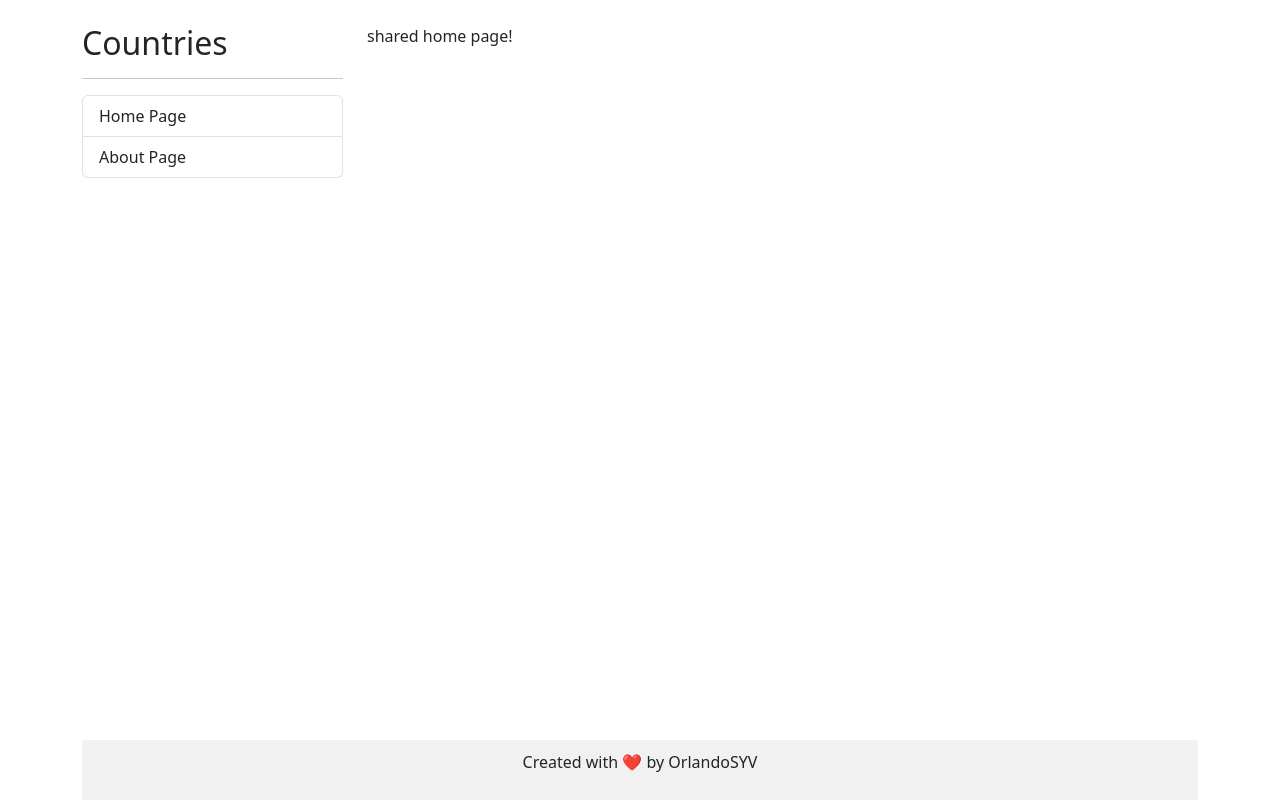
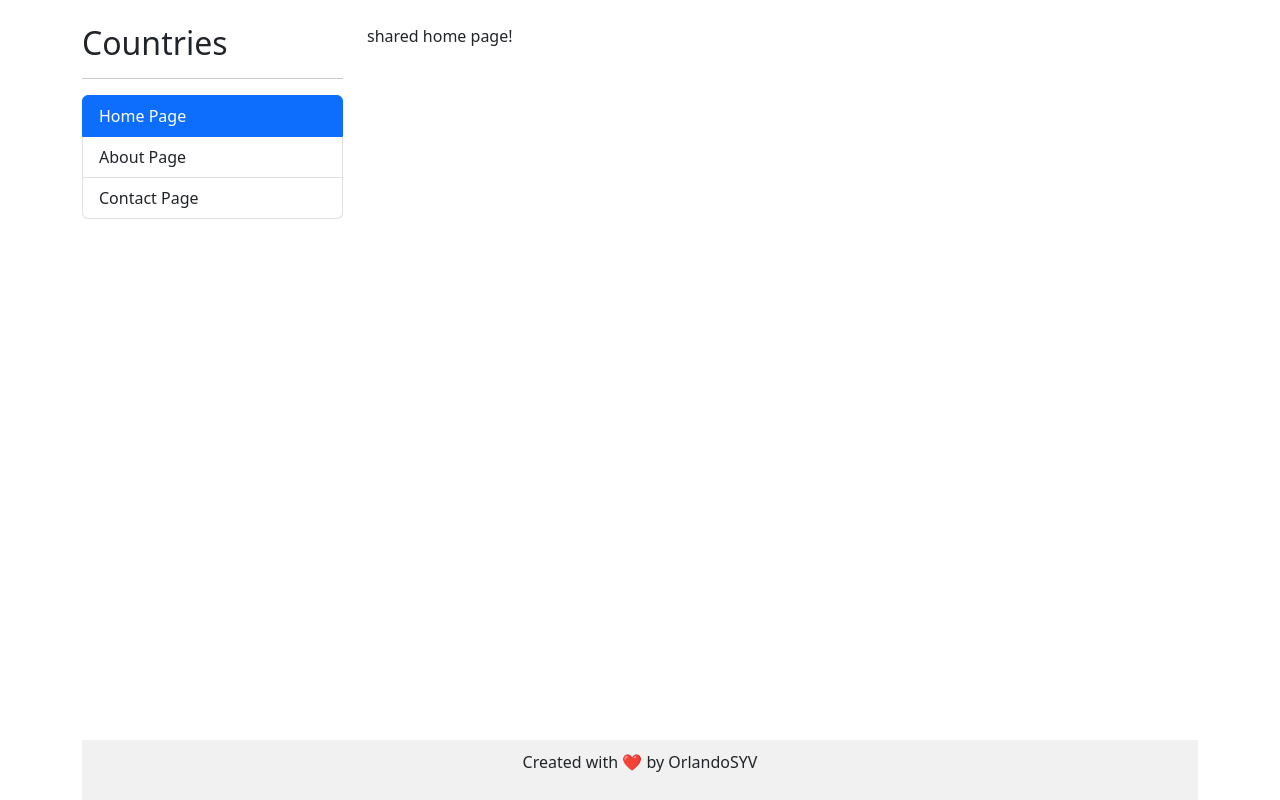
Before and after one commit to orlandosyv/04-country-Spa, an Angular app: page / in a window 1280 px wide. Before the commit this address led to /home. Built offline with nearby package versions, Linux system fonts and the light colour scheme.

Commit message:
oy - contact page component

```diff
--- a/src/app/shared/components/sidebar/sidebar.component.html
+++ b/src/app/shared/components/sidebar/sidebar.component.html
@@ -2,12 +2,18 @@
 <h2>Countries</h2>
 <hr>
 <ul class="list-group">
-  <li routerLink="home"
-  class="list-group-item">
+  <li routerLink=""
+    routerLinkActive="active"
+    [routerLinkActiveOptions]="{ exact: true }"
+    class="list-group-item">
     Home Page
   </li>
   <li routerLink="about"
-  class="list-group-item">
+    routerLinkActive="active"
+    class="list-group-item">
     About Page
   </li>
+  <li routerLink="contact" routerLinkActive="active" class="list-group-item">
+    Contact Page
+  </li>
 </ul>
--- /dev/null
+++ b/src/app/shared/pages/contact-page/contact-page.component.html
@@ -0,0 +1 @@
+<p>contact-page works!</p>
--- /dev/null
+++ b/src/app/shared/pages/contact-page/contact-page.component.ts
@@ -0,0 +1,10 @@
+import { Component } from '@angular/core';
+
+@Component({
+  selector: 'pages-contact-page',
+  templateUrl: './contact-page.component.html',
+  styles: ``
+})
+export class ContactPageComponent {
+
+}
--- a/src/app/shared/shared.module.ts
+++ b/src/app/shared/shared.module.ts
@@ -5,6 +5,7 @@
 import { HomePageComponent } from './pages/home-page/home-page.component';
 import { AboutPageComponent } from './pages/about-page/about-page.component';
 import { SidebarComponent } from './components/sidebar/sidebar.component';
+import { ContactPageComponent } from './pages/contact-page/contact-page.component';
 
 
 
@@ -13,7 +14,8 @@
   declarations: [
     HomePageComponent,
     AboutPageComponent,
-    SidebarComponent
+    SidebarComponent,
+    ContactPageComponent
   ],
   imports: [
     CommonModule,
@@ -22,6 +24,7 @@
   exports: [
     HomePageComponent,
     AboutPageComponent,
+    ContactPageComponent,
     SidebarComponent
   ]
 })
```
Also changed, not shown: src/app/app-routing.module.ts (+6 -1 lines).
